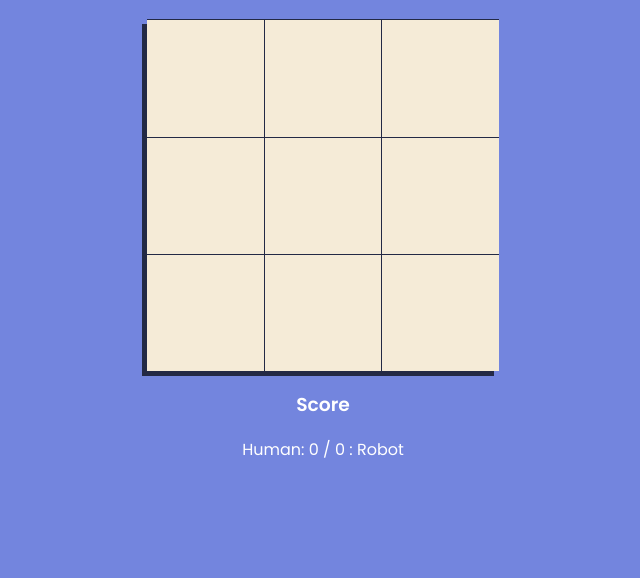
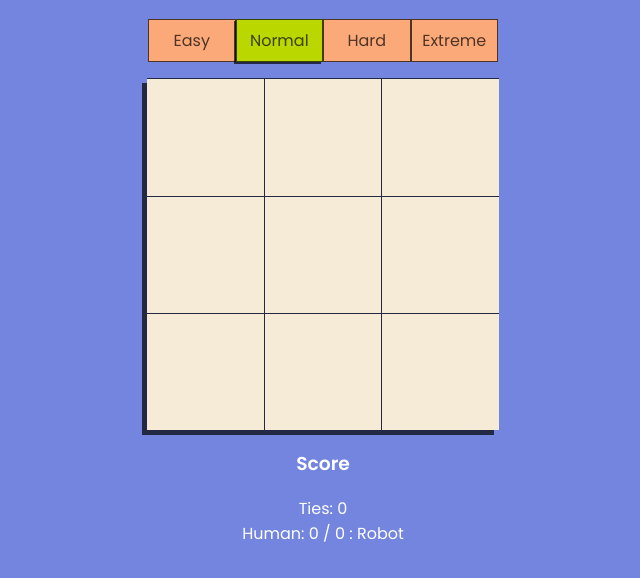
Before and after one commit to Clundo/tic-tac-toe, a plain HTML site: page index.html in a window 1280 px wide. Shown: the part 80-658 px from the top of the page, without its empty margins (325-965 px from the left). Drawn offline with nearby package versions, Linux system fonts and the light colour scheme.

Commit message:
add difficulties, improve ai

```diff
--- a/index.html
+++ b/index.html
@@ -15,15 +15,22 @@
 </head>
 <body>
 <h1>Current Turn: <span id="active-player"></span></h1>
+<div id="button-container">
+    <button id="easy-button" class="" onclick={gameBoard.setEasyMode()}>Easy</button>
+    <button id="normal-button" class="" onclick={gameBoard.setNormalMode()}>Normal</button>
+    <button id="hard-button" class="" onclick={gameBoard.setHardMode()}>Hard</button>
+    <button id="extreme-button" class="" onclick={gameBoard.setExtremeMode()}>Extreme</button>
+</div>
 <div id="board-container"></div>
 <div class="hidden" id="overlay">
     <div id="finish-container">
         <h1><span id="winner"></span></h1>
-        <button onclick={gameState.reset()}>Reset</button>
+        <button id='reset-button' onclick={gameState.reset()}>Reset</button>
     </div>
 </div>
 <h3>Score</h3>
+<div>Ties: <span id="ties">0</span></div>
     <div>Human: <span id="human-won">0</span> / <span id="robot-won">0</span> : Robot</div>
 </body>
-<script src="scripts/scripts.js"></script>
+<script src="scripts/scripts.js" ></script>
 </html>
--- a/scripts/scripts.js
+++ b/scripts/scripts.js
@@ -1,6 +1,72 @@
 const gameBoard = (() => {
     const winningCombinations = [[0, 1, 2], [3, 4, 5], [6, 7, 8], [0, 3, 6], [1, 4, 7], [2, 5, 8], [0, 4, 8], [2, 4, 6]]
     let board = new Array(9).fill('')
+    let isHardMode = false
+    let isEasyMode = false
+    let isExtremeMode = false
+
+    const setHardMode = () => {
+        isHardMode = true
+        isEasyMode = false
+        isExtremeMode = false
+        const easyButton = document.getElementById('easy-button')
+        const normalButton = document.getElementById('normal-button')
+        const hardButton = document.getElementById('hard-button')
+        const extremeButton = document.getElementById('extreme-button')
+
+        extremeButton.className = 'inactive-button'
+        easyButton.className = 'inactive-button'
+        normalButton.className = 'inactive-button'
+        hardButton.className = 'active-button'
+    }
+
+    const setEasyMode = () => {
+        isHardMode = false
+        isEasyMode = true
+        isExtremeMode = false
+
+        const easyButton = document.getElementById('easy-button')
+        const normalButton = document.getElementById('normal-button')
+        const hardButton = document.getElementById('hard-button')
+        const extremeButton = document.getElementById('extreme-button')
+
+        extremeButton.className = 'inactive-button'
+        easyButton.className = 'active-button'
+        normalButton.className = 'inactive-button'
+        hardButton.className = 'inactive-button'
+    }
+
+    const setNormalMode = () => {
+        isHardMode = false
+        isEasyMode = false
+        isExtremeMode = false
+
+        const easyButton = document.getElementById('easy-button')
+        const normalButton = document.getElementById('normal-button')
+        const hardButton = document.getElementById('hard-button')
+        const extremeButton = document.getElementById('extreme-button')
+
+        extremeButton.className = 'inactive-button'
+        easyButton.className = 'inactive-button'
+        normalButton.className = 'active-button'
+        hardButton.className = 'inactive-button'
+    }
+
+    const setExtremeMode = () => {
+        isHardMode = false
+        isEasyMode = false
+        isExtremeMode = true
+
+        const easyButton = document.getElementById('easy-button')
+        const normalButton = document.getElementById('normal-button')
+        const hardButton = document.getElementById('hard-button')
+        const extremeButton = document.getElementById('extreme-button')
+
+        extremeButton.className = 'active-button'
+        easyButton.className = 'inactive-button'
+        normalButton.className = 'inactive-button'
+        hardButton.className = 'inactive-button'
+    }
 
     const selectCell = (i, player) => {
         board[i] = player.symbol
@@ -20,15 +86,17 @@ const gameBoard = (() => {
     }
 
     const getHumanWinningCombos = () => {
-        return winningCombinations.filter(combo => combo.filter(cell => board[cell] === humanPlayer.symbol).length > 1 && combo.filter(cell => board[cell] === '').length > 0)
+        return winningCombinations.filter(combo => combo.filter(cell => board[cell] === humanPlayer.symbol).length > 1 && combo.filter(cell => board[cell] === '').length === 1)[0] ?? []
 
     }
-    const getRobotActiveCombos = () => {
-        return winningCombinations.filter(combo => combo.filter(cell => board[cell] === aiPlayer.symbol).length === 1 && combo.filter(cell => board[cell] === '').length === 2)
+    const getRobotHalfCombos = () => {
+        return winningCombinations.filter(combo => combo.filter(cell => board[cell] === aiPlayer.symbol).length === 1 && combo.filter(cell => board[cell] === '').length === 2)[0] ?? []
+    }
+    const getHumanHalfCombos = () => {
+        return winningCombinations.filter(combo => combo.filter(cell => board[cell] === humanPlayer.symbol).length === 1 && combo.filter(cell => board[cell] === '').length === 2)[0] ?? []
     }
     const getRobotWinningCombos = () => {
-        return winningCombinations.filter(combo => combo.filter(cell => board[cell] === aiPlayer.symbol).length > 1 && combo.filter(cell => board[cell] === '').length > 0)
-
+        return winningCombinations.filter(combo => combo.filter(cell => board[cell] === aiPlayer.symbol).length > 1 && combo.filter(cell => board[cell] === '').length === 1)[0] ?? []
     }
 
     const getCellValue = (i) => {
@@ -36,15 +104,19 @@ const gameBoard = (() => {
     }
 
     const onWin = (player) => {
-        const overlay = document.getElementById('overlay').className = 'visible'
-        const winner = document.getElementById('winner').innerText = player.name + ' Won!'
+        const overlay = document.getElementById('overlay')
+        const winner = document.getElementById('winner')
         const robotWon = document.getElementById('robot-won')
         const humanWon = document.getElementById('human-won')
-        if (!player.isHuman) robotWon.innerText = +robotWon.innerText + 1
-        if (player.isHuman) humanWon.innerText = +humanWon.innerText + 1
+        if (!player.isHuman) {
+            robotWon.innerText = +robotWon.innerText + 1
+        }
+        if (player.isHuman) {
+            humanWon.innerText = +humanWon.innerText + 1
+        }
+
         overlay.className = 'visible'
         winner.innerText = player.name + ' Won!'
-
     }
 
 
@@ -52,11 +124,18 @@ const gameBoard = (() => {
         const overlay = document.getElementById('overlay')
         const winner = document.getElementById('winner')
         overlay.className = 'visible'
-        winner.innerText = 'There\'s a tie. Nobody won'
+        winner.innerText = 'Tie. Nobody won'
+
+
     }
 
     const gameEnded = () => {
         return gameState.isWon(board, winningCombinations) || gameState.isTied()
+    }
+
+    const getBoard = () => {
+
+        return board
     }
 
     const clickEvent = (i) => {
@@ -64,7 +143,7 @@ const gameBoard = (() => {
 
         if (board[i] === '' && !gameEnded()) {
             selectCell(i, player)
-            if (gameState.isWon(board, winningCombinations)) {
+            if (gameState.isWon()) {
                 onWin(player)
             } else if (gameState.isTied()) {
                 onTie()
@@ -75,7 +154,7 @@ const gameBoard = (() => {
         init()
     }
 
-    const drawActive = () => {
+    const drawActiveCell = () => {
         document.getElementById('active-player').innerText = gameState.getPlayer().name
     }
     const drawBoard = () => {
@@ -96,13 +175,39 @@ const gameBoard = (() => {
         init()
     }
 
-    const init = () => {
-
-        drawActive()
+    const init = async () => {
+        if(isEasyMode) setEasyMode()
+        if(isHardMode) setHardMode()
+        if(isExtremeMode) setExtremeMode()
+        if(!isHardMode && !isEasyMode && !isExtremeMode) setNormalMode()
+        drawActiveCell()
         drawBoard()
         !gameEnded() && gameState.checkIfAi()
     }
-    return {getRobotActiveCombos ,getCellValue, init, reset, getFreeCells, winningCombinations, getHumanWinningCombos, getRobotWinningCombos}
+
+    const getDifficulty = () => {
+        return isEasyMode ? 0.1 : isHardMode ? 0.8 : isExtremeMode ? 1.0 : 0.5
+    }
+    const getWinningCombinations = () => {
+        return winningCombinations
+    }
+    return {
+        getRobotHalfCombos,
+        getHumanHalfCombos,
+        getCellValue,
+        init,
+        reset,
+        getFreeCells,
+        getWinningCombinations,
+        getHumanWinningCombos,
+        getRobotWinningCombos,
+        getBoard,
+        getDifficulty,
+        setEasyMode,
+        setNormalMode,
+        setHardMode,
+        setExtremeMode
+    }
 })()
 
 
@@ -112,20 +217,27 @@ const Player = (name, symbol, isHuman) => {
 }
 
 const ai = (() => {
-    const makeMove = () => setTimeout(() => {
-        const robotCombos = gameBoard.getRobotWinningCombos()
-        const activeCombos = gameBoard.getRobotActiveCombos()
-        const humanCombos = gameBoard.getHumanWinningCombos()
 
 
-        const winGame = robotCombos.map(combo => combo.filter(cell => gameBoard.getCellValue(cell) === '')[0])
-        const sabotage = humanCombos.map(combo => combo.filter(cell => gameBoard.getCellValue(cell) === '')[0])
-        const active = activeCombos.map(combo => combo.filter(cell => gameBoard.getCellValue(cell) === '')[0])
-        const free = winGame.length ? winGame : sabotage.length ? sabotage : active.length ? active : gameBoard.getFreeCells()
-        const cellNum = free[Math.floor(Math.random() * free.length)]
-        const cell = document.getElementById(`button-${cellNum}`)
+    const selectBestMove = () => {
+        const freeCells = gameBoard.getFreeCells()
+        const robotCombos = gameBoard.getRobotWinningCombos()
+        const humanHalfCombos = gameBoard.getHumanHalfCombos()
+        const humanCombos = gameBoard.getHumanWinningCombos()
+        const robotHalfCombos = gameBoard.getRobotHalfCombos()
+
+        const difficultyRating = Math.random()
+        const difficulty = gameBoard.getDifficulty()
+        const moves = difficultyRating > difficulty ? freeCells : robotCombos.length ? robotCombos : humanCombos.length ? humanCombos : robotHalfCombos.length ? robotHalfCombos : freeCells.includes(4) ? [4] : humanHalfCombos.length ? humanHalfCombos : freeCells
+
+        return moves[Math.floor(Math.random() * moves.length)]
+    }
+    const makeMove = () => setTimeout(() => {
+        const selected = selectBestMove()
+        const cell = document.getElementById(`button-${selected}`)
         cell && cell.click()
-    }, 300)
+    }, 100)
+
     return {makeMove}
 })()
 
@@ -153,7 +265,9 @@ const gameState = (() => {
         gameBoard.reset()
     }
 
-    const isWon = (board, winningCombinations) => {
+    const isWon = () => {
+        const board = gameBoard.getBoard()
+        const winningCombinations = gameBoard.getWinningCombinations()
         let i = 0
         while (i < winningCombinations.length) {
             let equal = true
--- a/styles/global.css
+++ b/styles/global.css
@@ -66,7 +66,7 @@ body {
     white-space: nowrap;
 }
 
-#finish-container button {
+#finish-container > button {
     padding: 0.5em 1.5em;
     border: 1px solid var(--black);
     background-color: var(--purple);
@@ -74,7 +74,34 @@ body {
     transition: box-shadow ease-in-out 0.3s;
 }
 
-#finish-container button:hover {
+#button-container {
+    display: flex;
+    width: min(100%, 350px);
+    justify-content: space-between;
+}
+
+#easy-button, #normal-button, #hard-button, #extreme-button {
+    margin-bottom: 1em;
+    width: 100%;
+    display: flex;
+    justify-content: center;
+    padding: 0.5em 0.5em;
+    border: 1px solid var(--black);
+    transition: box-shadow ease-in-out 0.3s;
+    color: var(--black)
+}
+
+.active-button {
+    background-color: var(--green);
+}
+
+
+.inactive-button {
+    background-color: var(--orange);
+
+}
+
+#finish-container button:hover, #easy-button:hover, #normal-button:hover, #hard-button:hover, #extreme-button:hover, .active-button {
     box-shadow: -2px 2px 0 rgba(0, 0, 0, 0.69);
 }
 
```
